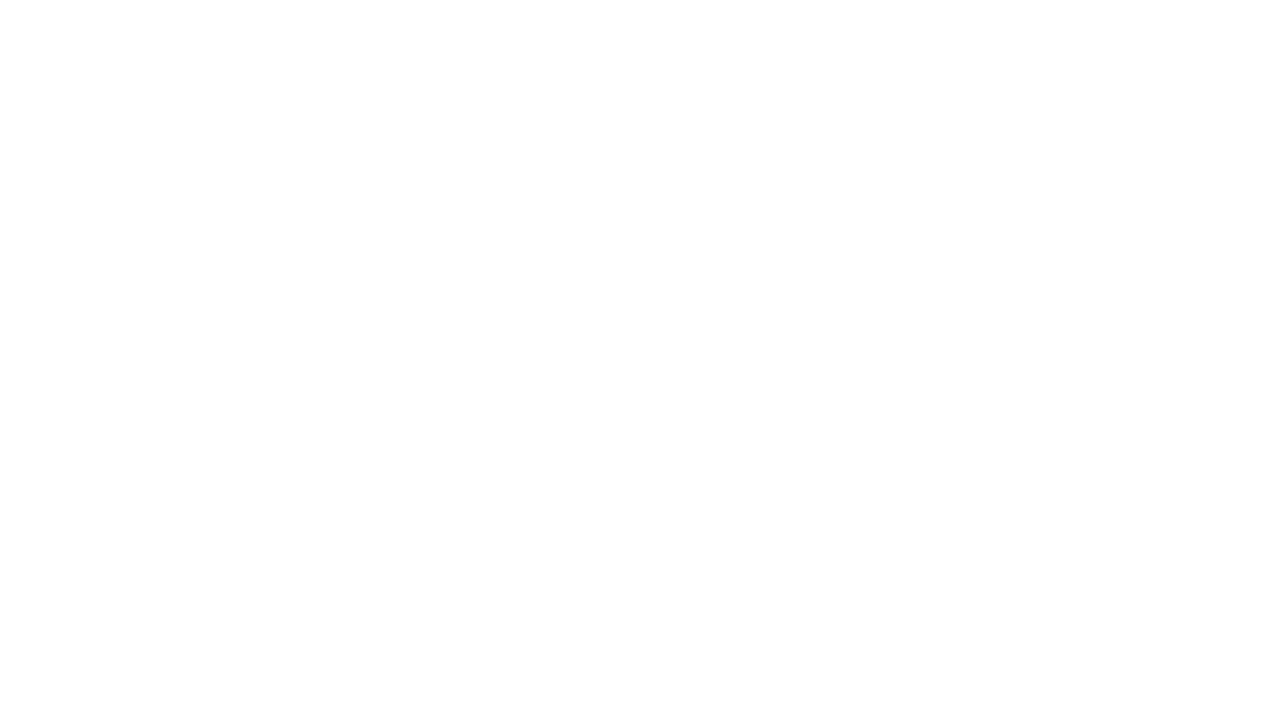
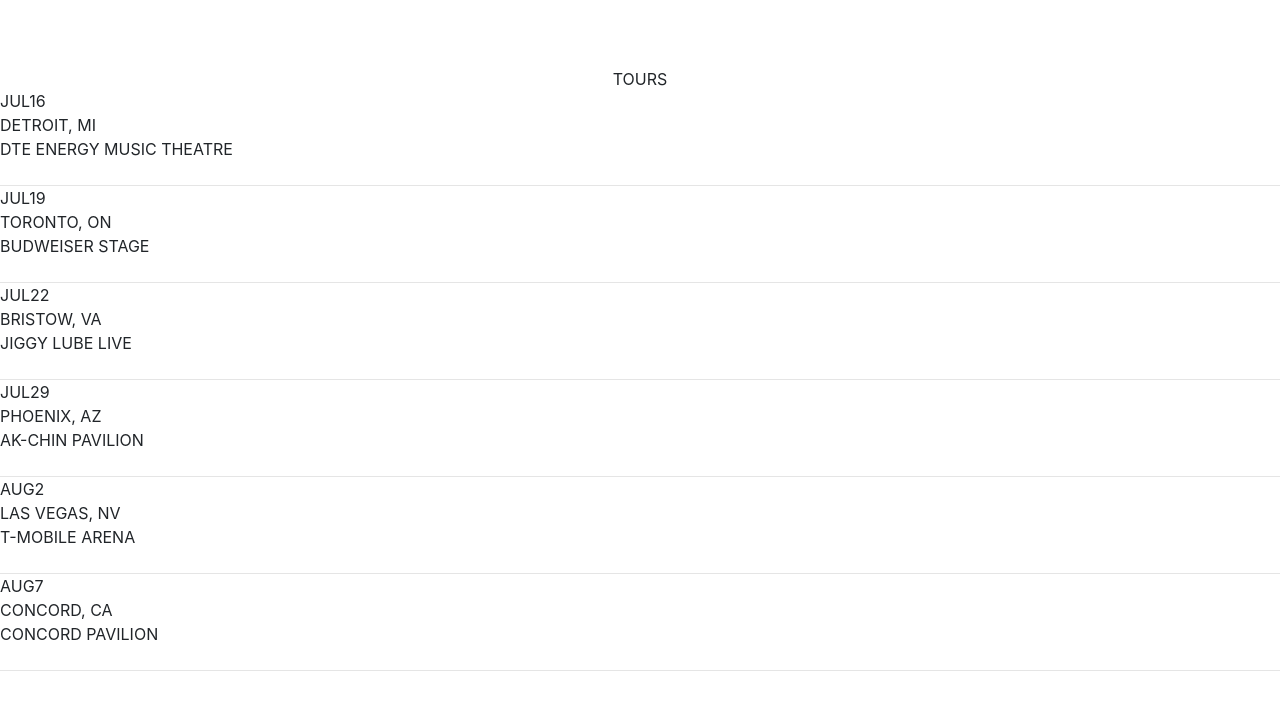
Before and after one commit to Praful-bit/E-commerce, a React (Vite) app: page /home in a window 1280 px wide. Shown: the part 1325-2038 px from the top of the page. Before the commit the page ends 1050 px from the top, so only its background shows below. Built offline with nearby package versions, Linux system fonts and the light colour scheme; grey boxes are pictures that could not be loaded.

Commit message:
some implementation

```diff
--- a/src/Components/Home/Home.jsx
+++ b/src/Components/Home/Home.jsx
@@ -1,5 +1,6 @@
 // import React from "react";
 import { Link } from "react-router-dom";
+import HomeList from "./HomeList";
 
 function Home() {
   return (
@@ -8,9 +9,30 @@
       <div className="bg-gray-500 text-white text-center">
         <h1 className="text-2xl sm:text-8xl font-medium py-8">The Generics</h1>
         <div className="py-8 px-8 border-2 border-emerald-500 inline-block">
-          <p className="text-2xl select-none" style={{ userSelect: 'none' }}>Get Our Latest Album</p>
+          <p className="text-2xl select-none" style={{ userSelect: "none" }}>
+            Get Our Latest Album
+          </p>
+        </div>
+        <div className="flex justify-center items-center mt-4 pb-2">
+          <div className="w-20 h-20 flex items-center justify-center bg-gray-500 rounded-full border-4 border-emerald-500">
+            <svg
+              className="w-6 h-6 text-white"
+              fill="none"
+              stroke="currentColor"
+              viewBox="0 0 24 24"
+            >
+              <path
+                stroke-linecap="round"
+                stroke-linejoin="round"
+                stroke-width="2"
+                d="M5 3l14 9-14 9V3z"
+              ></path>
+            </svg>
+          </div>
         </div>
       </div>
+      <h3 className="text-black text-center font-serif text-3xl ">TOURS</h3>
+      <HomeList/>
     </div>
   );
 }
--- /dev/null
+++ b/src/Components/Home/HomeList.jsx
@@ -0,0 +1,66 @@
+import React from "react";
+
+function HomeList() {
+  return (
+    <div className="flex justify-center pt-8">
+      <ul className="space-y-4">
+        <li className="list-none flex justify-between space-x-8 items-center">
+          <div>JUL16</div>
+          <div>DETROIT, MI</div>
+          <div>DTE ENERGY MUSIC THEATRE</div>
+          <button className="bg-blue-500 rounded-lg text-white">
+            BUY TICKETS
+          </button>
+        </li>
+        <hr className="font-bold text-lg text-black" />
+        <li className="list-none flex space-x-8">
+          <div>JUL19</div>
+          <div>TORONTO, ON</div>
+          <div>BUDWEISER STAGE</div>
+          <button className="bg-blue-500 rounded-lg text-white">
+            BUY TICKETS
+          </button>
+        </li>
+        <hr className="font-bold text-lg text-black" />
+        <li className="list-none flex space-x-8">
+          <div>JUL22</div>
+          <div>BRISTOW, VA</div>
+          <div>JIGGY LUBE LIVE</div>
+          <button className="bg-blue-500 rounded-lg text-white">
+            BUY TICKETS
+          </button>
+        </li>
+        <hr className="font-bold text-lg text-black" />
+        <li className="list-none flex space-x-8">
+          <div>JUL29</div>
+          <div>PHOENIX, AZ</div>
+          <div>AK-CHIN PAVILION</div>
+          <button className="bg-blue-500 rounded-lg text-white">
+            BUY TICKETS
+          </button>
+        </li>
+        <hr className="font-bold text-lg text-black" />
+        <li className="list-none flex space-x-8">
+          <div>AUG2</div>
+          <div>LAS VEGAS, NV</div>
+          <div>T-MOBILE ARENA</div>
+          <button className="bg-blue-500 rounded-lg text-white">
+            BUY TICKETS
+          </button>
+        </li>
+        <hr className="font-bold text-lg text-black" />
+        <li className="list-none flex space-x-8">
+          <div>AUG7</div>
+          <div>CONCORD, CA</div>
+          <div>CONCORD PAVILION</div>
+          <button className="bg-blue-500 rounded-lg text-white">
+            BUY TICKETS
+          </button>
+        </li>
+        <hr className="font-bold text-lg text-black" />
+      </ul>
+    </div>
+  );
+}
+
+export default HomeList;
```
